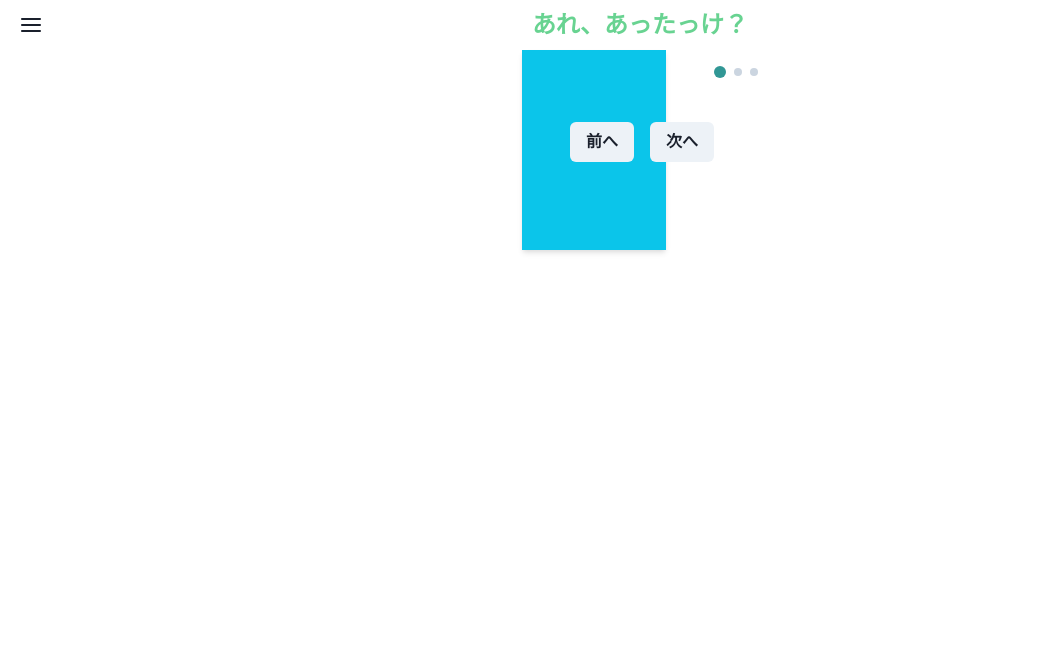
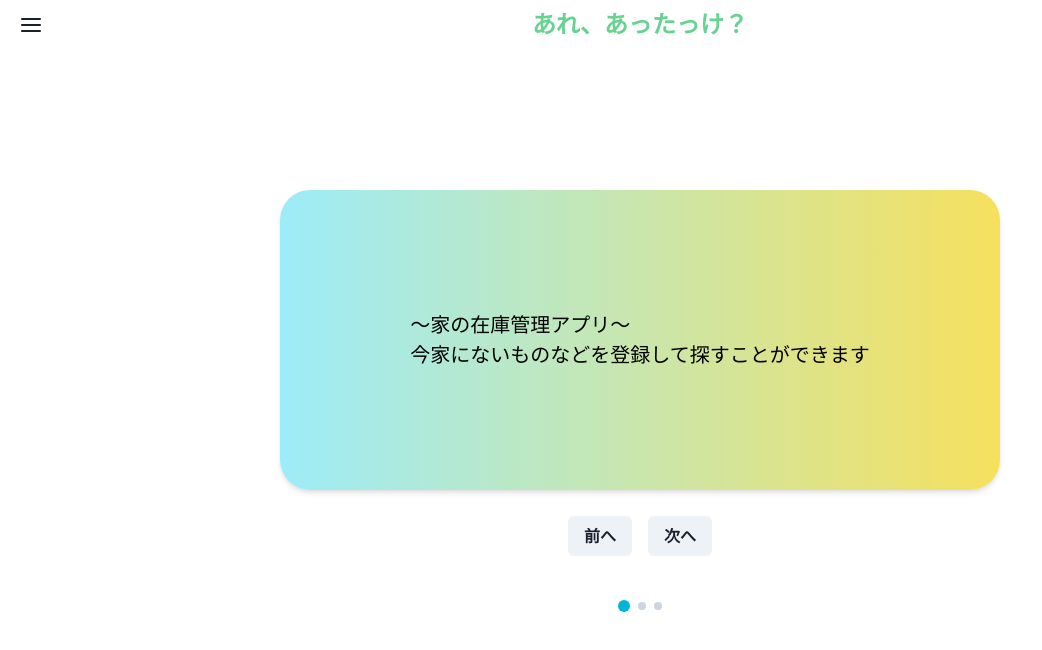
Before and after one commit to y-u27/home-stock, a Next.js app: page / in a window 1280 px wide. Shown: the top 650 px of the page, without its empty margins (0-1042 px from the left). Built offline with nearby package versions, Linux system fonts and the light colour scheme.

Commit message:
アプリの概要スライド完成

```diff
--- a/app/components/Slider.tsx
+++ b/app/components/Slider.tsx
@@ -4,11 +4,33 @@ import { Box, Button, HStack, Text } from "@chakra-ui/react";
 import { motion } from "framer-motion";
 import React, { useState } from "react";
 
+type slidesType = {
+  operation1: string;
+  operation2: string;
+  operation3: string;
+};
+
 // motionをChakra UIのBoxでラップ
 const MotionHStack = motion(HStack);
 
 // スライドデータ
-const slides = ["説明1", "説明2", "説明3"];
+const slides: slidesType[] = [
+  {
+    operation1: "〜家の在庫管理アプリ〜",
+    operation2: "今家にないものなどを登録して探すことができます",
+    operation3: "",
+  },
+  {
+    operation1: "【登録】",
+    operation2: "[登録]に登録したいものの名前を入力",
+    operation3: "個数も登録することができます",
+  },
+  {
+    operation1: "【検索】",
+    operation2: "[検索]にて登録したものを入力",
+    operation3: "登録したものを個数と併せて確認できます",
+  }
+];
 
 const Slider = () => {
   const [currentIndex, setCurrentIndex] = useState(0);
@@ -25,43 +47,54 @@ const Slider = () => {
 
   return (
     <>
-      <Box>
+      <Box
+        h="100vh"
+        display="flex"
+        alignItems="center"
+        justifyContent="center"
+        position="relative"
+      >
         <MotionHStack
-          w="300%"
-          h="200px"
-          bg="cyan.400"
-          border="cyan.700"
+          w="500%"
+          h="300px"
+          bgGradient='linear(to-r, cyan.200, yellow.300)'
+          borderRadius="30px"
           alignContent="center"
           justifyContent="center"
           boxShadow="md"
-          position="relative"
+          position="absolute"
+          bottom="45%"
           key={currentIndex}
           initial={{ opacity: 0, x: 50 }}
           animate={{ opacity: 1, x: 0 }}
           exit={{ opacity: 0, x: -50 }}
           transition={{ duration: 0.5 }}
         >
-          <Text color="white" fontSize="xl">
-            {slides[currentIndex]}
-          </Text>
+          <Box>
+            <Text color="black" fontSize="xl">
+              {slides[currentIndex].operation1}
+            </Text>
+            <Text color="black" fontSize="xl">
+              {slides[currentIndex].operation2}
+            </Text>
+            <Text color="black" fontSize="xl">
+              {slides[currentIndex].operation3}
+            </Text>
+          </Box>
         </MotionHStack>
-      </Box>
-
-      <Box>
-        <HStack spacing={4} mt="50%">
+        <HStack spacing={4} mt="120%">
           <Button onClick={prevSlide}>前へ</Button>
           <Button onClick={nextSlide}>次へ</Button>
         </HStack>
       </Box>
-
-      <Box>
-        <HStack spacing={2} mt={4}>
+      <Box position="absolute" bottom="28%">
+        <HStack spacing={2}>
           {slides.map((_, index) => (
             <Box
               key={index}
               w={currentIndex === index ? "12px" : "8px"}
               h={currentIndex === index ? "12px" : "8px"}
-              bg={currentIndex === index ? "teal.500" : "gray.300"}
+              bg={currentIndex === index ? "cyan.500" : "gray.300"}
               borderRadius="50%"
               transition="0.3s"
             />
```
